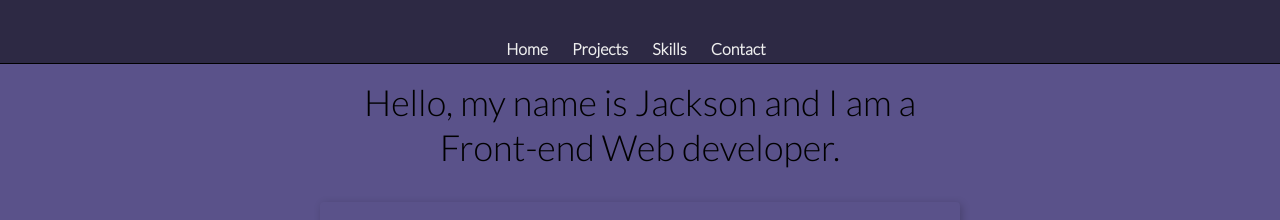
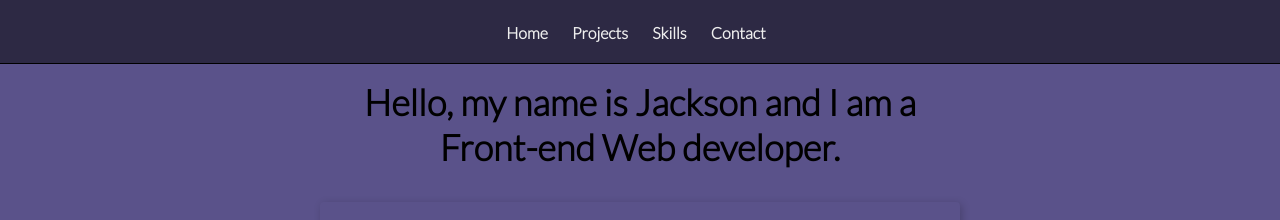
Before and after one commit to WattBowers/Portfolio-old, a React (Create React App) app: page / in a window 1280 px wide. Shown: the top 220 px of the page. Built offline with nearby package versions, Linux system fonts and the light colour scheme.

Commit message:
adding functionality to contact form

```diff
--- a/src/Links/Links.js
+++ b/src/Links/Links.js
@@ -5,7 +5,7 @@ const Links = ({ layoutChange }) => {
     return (
       <div className=' dark h3 mt0 w-100 center bb'>
           <div className="dib">
-            <ul className="light-gray list ph3 ph3-ns pv3">
+            <ul className="light-gray list ph3 ph3-ns pb5">
                 <li className="dib mr2"><a href="#" onClick={() => {layoutChange('home')}} className="light-gray f6 f5-ns b db pa2 link dim">Home</a></li>
                 <li className="dib mr2"><a href="#" onClick={() => {layoutChange('projects')}} className="light-gray f6 f5-ns b db pa2 link dim ">Projects</a></li>
                 <li className="dib mr2"><a href="#" onClick={() => {layoutChange('skills')}} className="light-gray f6 f5-ns b db pa2 link dim ">Skills</a></li>
--- a/src/components/Card/Card.js
+++ b/src/components/Card/Card.js
@@ -22,8 +22,13 @@ const Card = ({page, messageChange, emailChange, email, message, layoutChange})
         };
 
         try {
+          if(email.includes('@') && email.includes('.')) {
             const result = await axios.post(formSparkUrl, payload)
             layoutChange('popup');
+          }
+          else {
+            window.alert('please enter a valid email address');
+          }
         } catch(error) {
             console.log(error);
         }
--- a/src/components/Title.js
+++ b/src/components/Title.js
@@ -2,7 +2,7 @@ import React from 'react';
 
 const Title = () => {
     return (
-        <div className='mt3 f2 lh-title mw3 mw7-ns center ph5-ns'>
+        <div className='mt3 f2 lh-title mw3 mw7-ns center ph5-ns fw9'>
             Hello, my name is Jackson and I am a Front-end Web developer.
         </div>
     );
```
